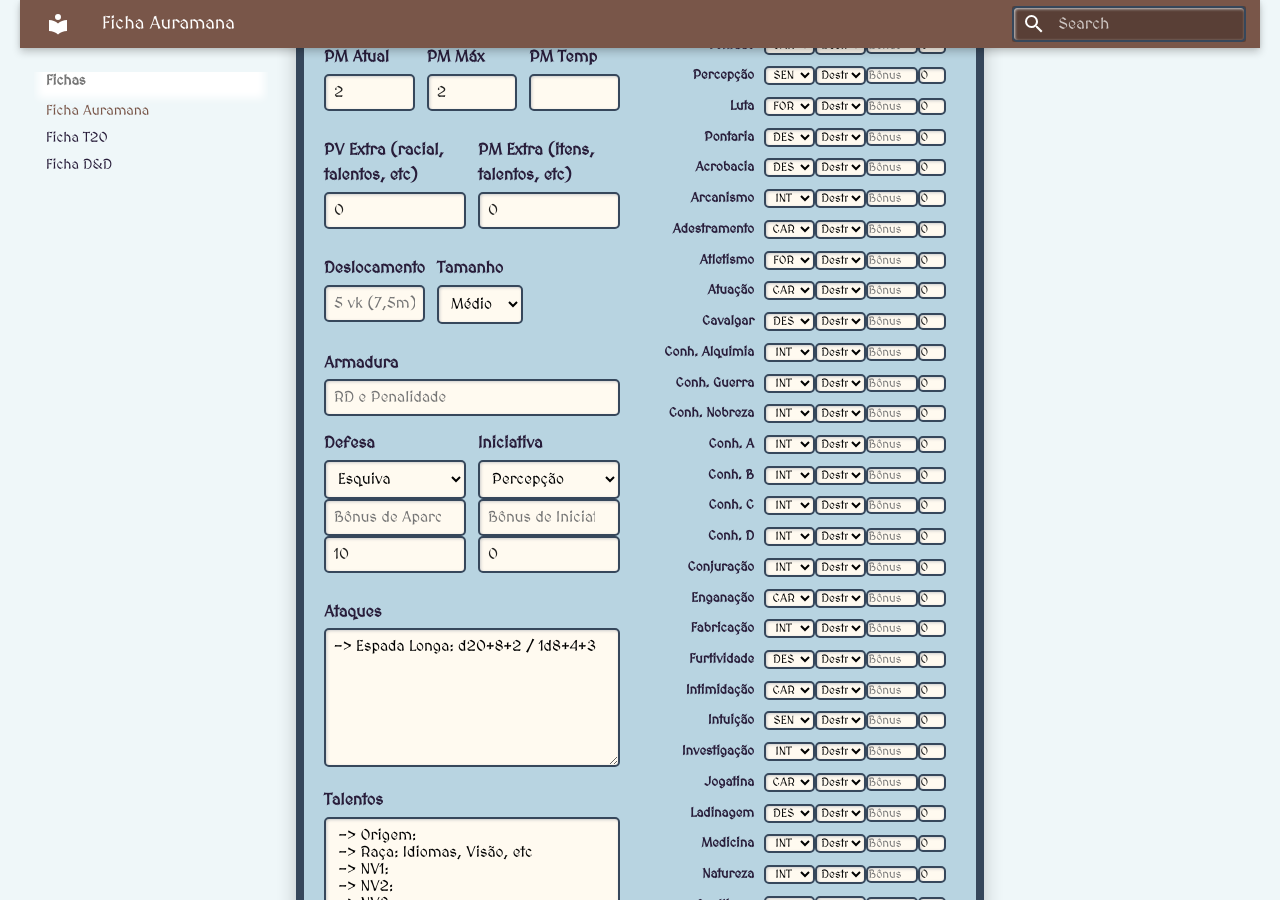
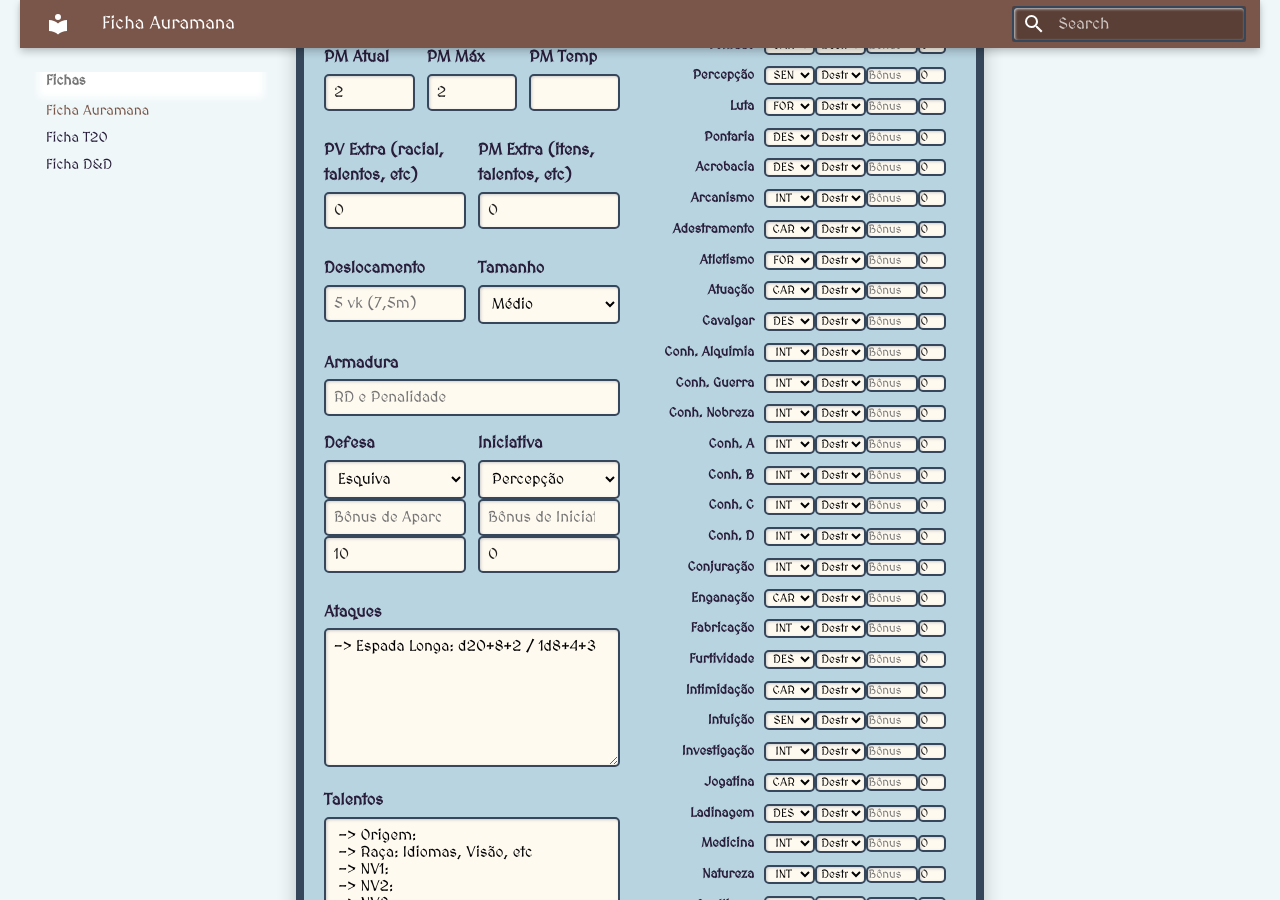
Before and after one commit to ozyssj/auramana-rpg, an MkDocs documentation site: the page built from docs/fichas/ficha.md, in a window 1280 px wide and 900 px high, scrolled down 797 px. Built offline with MkDocs 1.6.1 and Material for MkDocs 9.7.7, drawn with Linux system fonts in a browser that asks for light colours.

Commit message:
teste margens

```diff
--- a/docs/fichas/ficha.md
+++ b/docs/fichas/ficha.md
@@ -383,7 +383,7 @@
                     </div>
                 </div>
 
-                <div class="triplo">
+                <div class="duplo">
 
                     <div class="campo">
                         <label for="deslocamento">Deslocamento </label>
```
